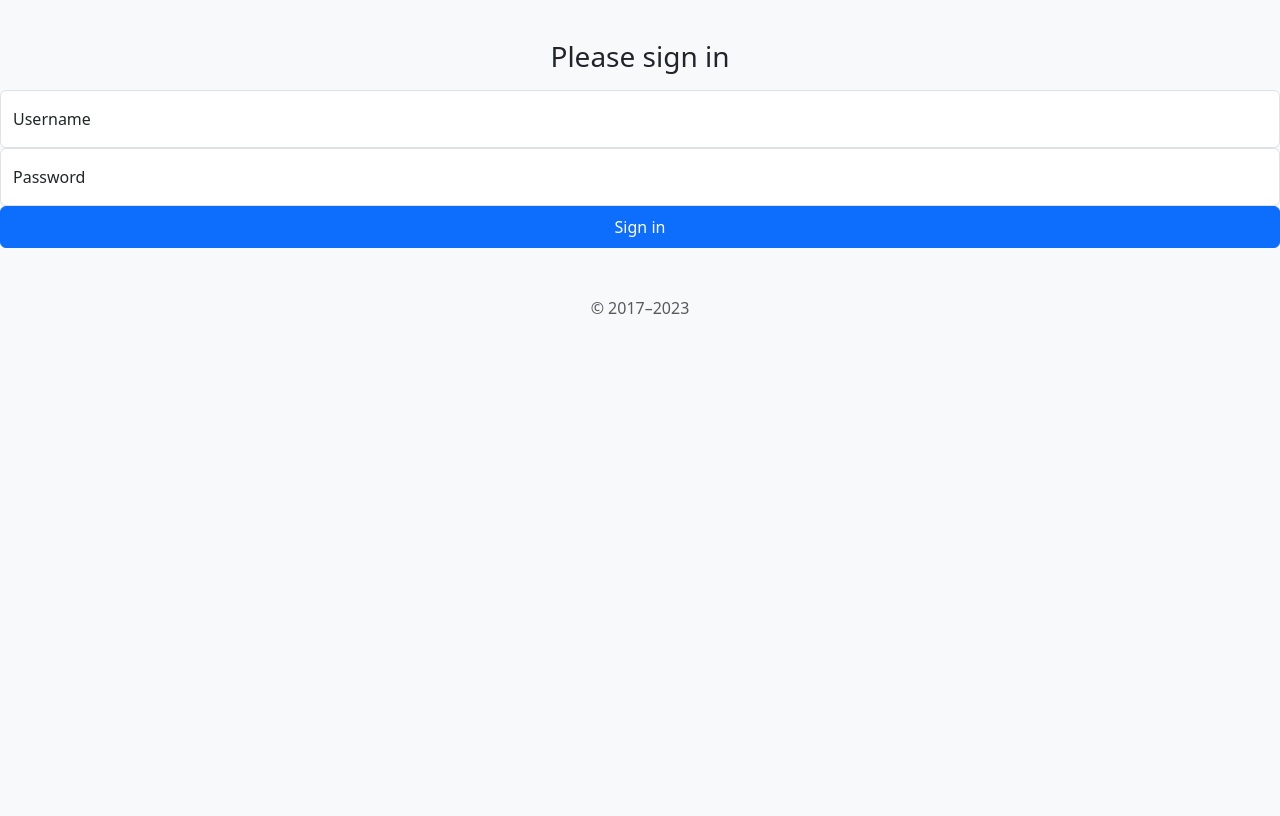
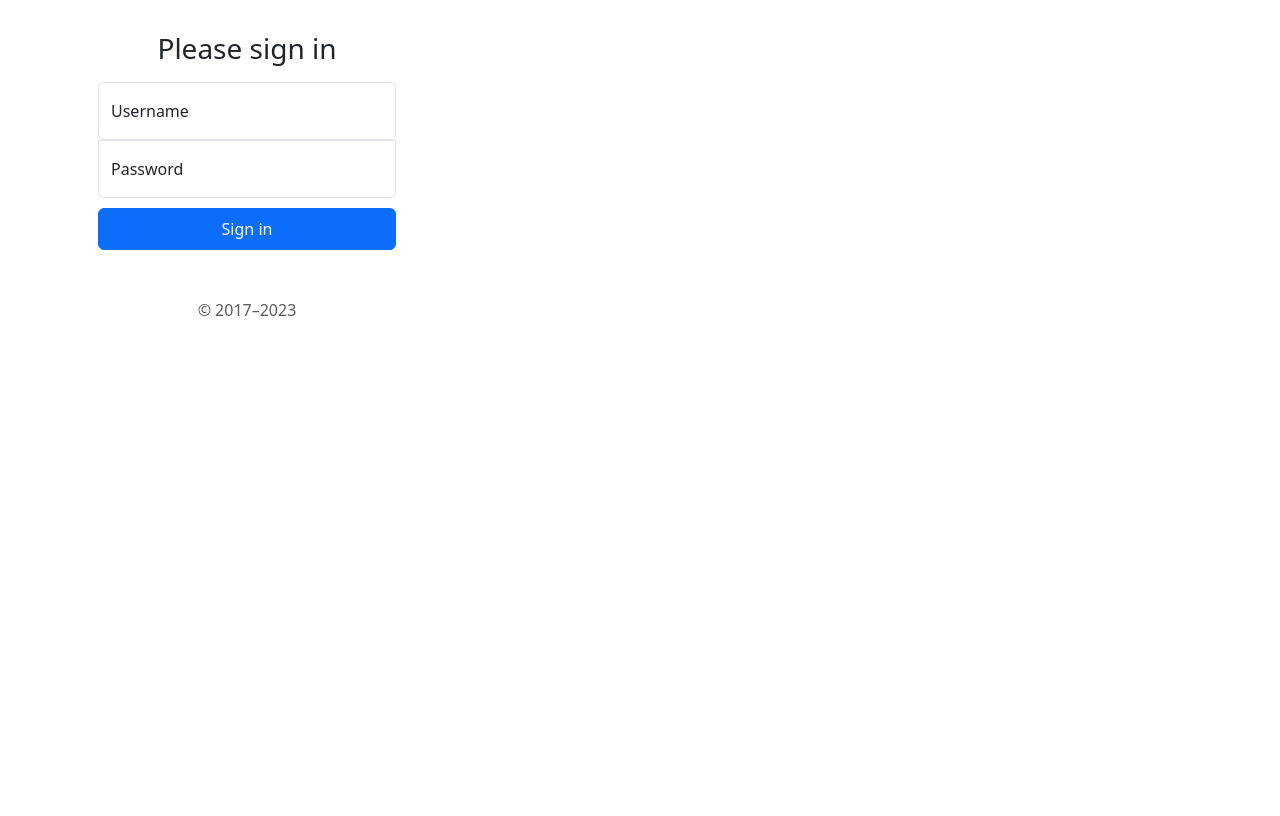
Before and after one commit to n-katou/django_boardproject, a Django app: page /signup/ in a window 1280 px wide. Before the commit the page ends 314 px from the top, so only its background shows below. Run offline with Django 3.2, Linux system fonts and the light colour scheme.

Commit message:
ログイン判定まで実装

```diff
--- a/boardapp/views.py
+++ b/boardapp/views.py
@@ -1,8 +1,10 @@
 from django.contrib.auth.models import User
 from django.db import IntegrityError
-from django.shortcuts import render,redirect
-from django.contrib.auth import authenticate,login
+from django.shortcuts import render, redirect
+from django.contrib.auth import authenticate, login
 from .models import BoardModel
+from django.contrib.auth.decorators import login_required
+
 
 # Create your views here.
 
@@ -18,24 +20,27 @@ def signupfunc(request):
         username = request.POST['username']
         password = request.POST['password']
         try:
-            user = User.objects.create_user(username,'',password)
-            return render(request, 'signup.html',{'some':100})
+            user = User.objects.create_user(username, '', password)
+            return render(request, 'signup.html', {'some': 100})
         except IntegrityError:
             return render(request, 'signup.html', {'error': 'このユーザーはすでに登録されています。'})
     return render(request, 'signup.html')
+
 
 def loginfunc(request):
     if request.method == "POST":
         username = request.POST['username']
         password = request.POST['password']
-        user = authenticate(request,username=username,password=password)
+        user = authenticate(request, username=username, password=password)
         if user is not None:
             login(request, user)
-            return render(request, 'login.html',{'context':'logged in'})
+            return redirect('list')
         else:
-            return render(request, 'login.html',{'context':'not logged in'})
-    return render(request, 'login.html',{'context':'get method'})
+            return render(request, 'login.html', {})
+    return render(request, 'login.html', {})
 
+
+# @login_required
 def listfunc(request):
     object_list = BoardModel.objects.all()
-    return render(request, 'list.html',{'object_list':object_list})
+    return render(request, 'list.html', {'object_list': object_list})
--- a/boardproject/urls.py
+++ b/boardproject/urls.py
@@ -5,5 +5,6 @@ from django.conf.urls.static import static
 
 urlpatterns = [
     path('admin/', admin.site.urls),
-    path('',include('boardapp.urls'))
-] + static(settings.MEDIA_URL, document_root=settings.MEDIA_ROOT)
+    path('', include('boardapp.urls'))
+] + static(settings.MEDIA_URL, document_root=settings.MEDIA_ROOT) \
+    + static(settings.STATIC_URL, document_root=settings.STATIC_ROOT)
--- /dev/null
+++ b/static/style.css
@@ -0,0 +1,25 @@
+html,
+body {
+  height: 100%;
+}
+
+.form-signin {
+  max-width: 330px;
+  padding: 1rem;
+}
+
+.form-signin .form-floating:focus-within {
+  z-index: 2;
+}
+
+.form-signin input[type="email"] {
+  margin-bottom: -1px;
+  border-bottom-right-radius: 0;
+  border-bottom-left-radius: 0;
+}
+
+.form-signin input[type="password"] {
+  margin-bottom: 10px;
+  border-top-left-radius: 0;
+  border-top-right-radius: 0;
+}
--- a/templates/base.html
+++ b/templates/base.html
@@ -5,6 +5,9 @@
     <meta name="viewport" content="width=device-width, initial-scale=1">
     <title>社内SNS</title>
     <link href="https://cdn.jsdelivr.net/npm/bootstrap@5.3.0/dist/css/bootstrap.min.css" rel="stylesheet" integrity="sha384-9ndCyUaIbzAi2FUVXJi0CjmCapSmO7SnpJef0486qhLnuZ2cdeRhO02iuK6FUUVM" crossorigin="anonymous">
+    {% block customcss %}
+    {% endblock customcss%}
+
   </head>
 
     {% block header %}
--- a/templates/list.html
+++ b/templates/list.html
@@ -9,14 +9,18 @@
 {% endblock header%}
 
 {% block content %}
+    {% if user.is_authenticated %}
         <div class="container">
             {% for item in object_list %}
                 <div class="alert alert-success" role="alert">
                     <p>タイトル：{{ item.title }}</p>
                     <p>投稿者： {{ item.author }}</p>
                     <a href="#" class="btn btn-primary" tabindex="-1" role="button" aria-disabled="true">Primary link</a>
-            <a href="#" class="btn btn-secondary" tabindex="-1" role="button" aria-disabled="true">Link</a>
+                    <a href="#" class="btn btn-secondary" tabindex="-1" role="button" aria-disabled="true">Link<a>
                 </div>
             {% endfor %}
         </div>
+    {% else %}
+        please login
+    {% endif %}
 {% endblock content %}
--- a/templates/signup.html
+++ b/templates/signup.html
@@ -1,8 +1,14 @@
 {% extends 'base.html' %}
+{% load static %}
+
+{% block customcss %}
+<link href="{% static 'style.css' %}" rel="stylesheet">
+
+{% endblock customcss %}
 
 {% block content %}
-<body class="d-flex align-items-center py-4 bg-body-tertiary text-center">
-    <main class="w-100 m-auto">
+<body>
+    <div class="container text-center">
         <p>{{ error }}</p>
         <form class="form-signin" method = "POST">{% csrf_token %}
             <h1 class="h3 mb-3 fw-normal">Please sign in</h1>
@@ -17,6 +23,6 @@
             <button class="btn btn-primary w-100 py-2" type="submit">Sign in</button>
             <p class="mt-5 mb-3 text-body-secondary">&copy; 2017–2023</p>
         </form>
-    </main>
+    </div>
 </body>
 {% endblock content %}
```
Also changed, not shown: boardproject/settings.py (+8 -2 lines), db.sqlite3. Lines whose indentation alone changed are shown as unchanged.
